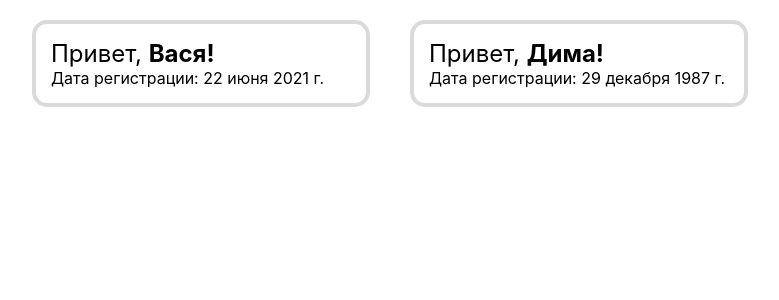
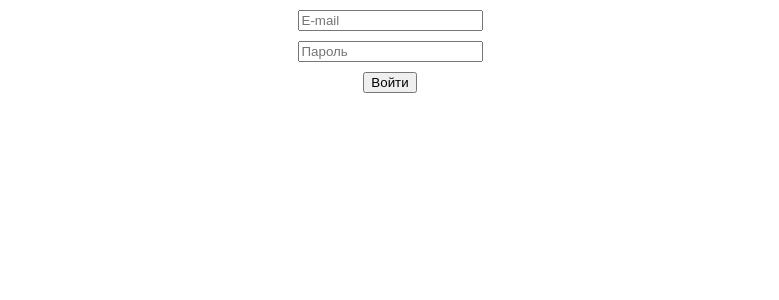
Before and after one commit to Koleneko/react-study, a React (Create React App) app: page / in a window 1280 px wide. Shown: the top 300 px of the page, without its empty margins (10-789 px from the left). Built offline with nearby package versions, Linux system fonts and the light colour scheme.

Commit message:
Выполнил задание №2

```diff
--- a/src/index.js
+++ b/src/index.js
@@ -2,7 +2,8 @@ import React from "react";
 import ReactDOM from "react-dom";
 import "./index.css";
 
-import App from "./tutorial-1/App";
+// import App from "./tutorial-1/App";
+import App from "./tutorial-2/App";
 
 ReactDOM.render(
   <React.StrictMode>
--- /dev/null
+++ b/src/tutorial-2/App.css
@@ -0,0 +1,9 @@
+.container {
+  margin-top: 10px;
+  display: flex;
+  flex-direction: column;
+  gap: 10px;
+  align-items: center;
+  justify-content: center;
+  width: 100vh;
+}
--- /dev/null
+++ b/src/tutorial-2/App.js
@@ -0,0 +1,7 @@
+import Form from "./Components/Form";
+
+const App = () => {
+  return <Form />;
+};
+
+export default App;
--- /dev/null
+++ b/src/tutorial-2/Components/Form.jsx
@@ -0,0 +1,50 @@
+import "../App.css";
+
+const Form = () => {
+  let email;
+  let password;
+
+  const handleFormChange = (event) => {
+    switch (event.target.name) {
+      case "email":
+        email = event.target.value;
+        break;
+      case "password":
+        password = event.target.value;
+        break;
+      default:
+        break;
+    }
+  };
+  const handleSubmit = (event) => {
+    event.preventDefault();
+    if (email && password) {
+      console.log({ email, password });
+      email = null;
+      password = null;
+      event.target.reset();
+    } else {
+      alert("Заполните все поля");
+    }
+  };
+
+  return (
+    <form className="container" onSubmit={handleSubmit}>
+      <input
+        type="text"
+        placeholder="E-mail"
+        name="email"
+        onChange={handleFormChange}
+      />
+      <input
+        type="password"
+        placeholder="Пароль"
+        name="password"
+        onChange={handleFormChange}
+      />
+      <button type="submit">Войти</button>
+    </form>
+  );
+};
+
+export default Form;
```
